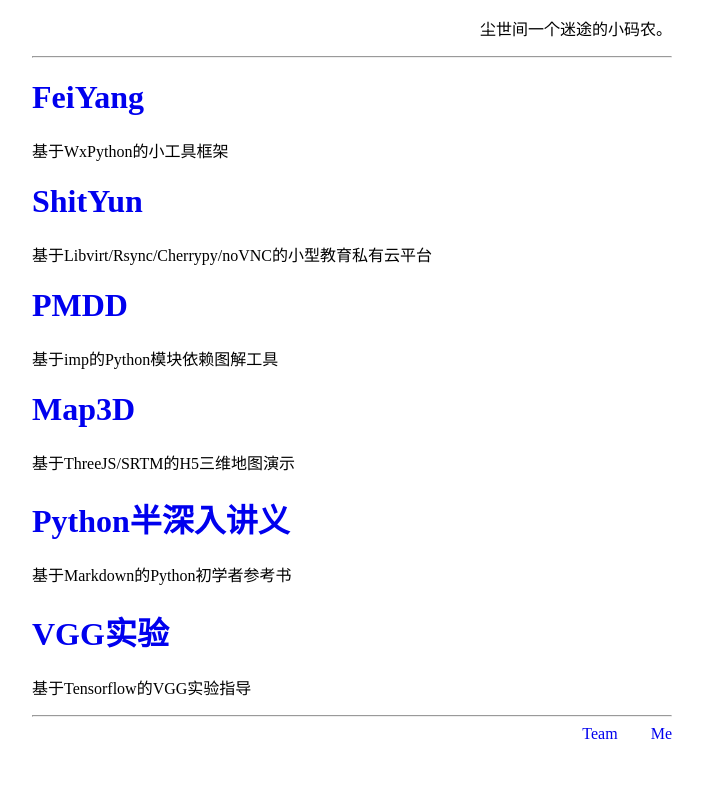
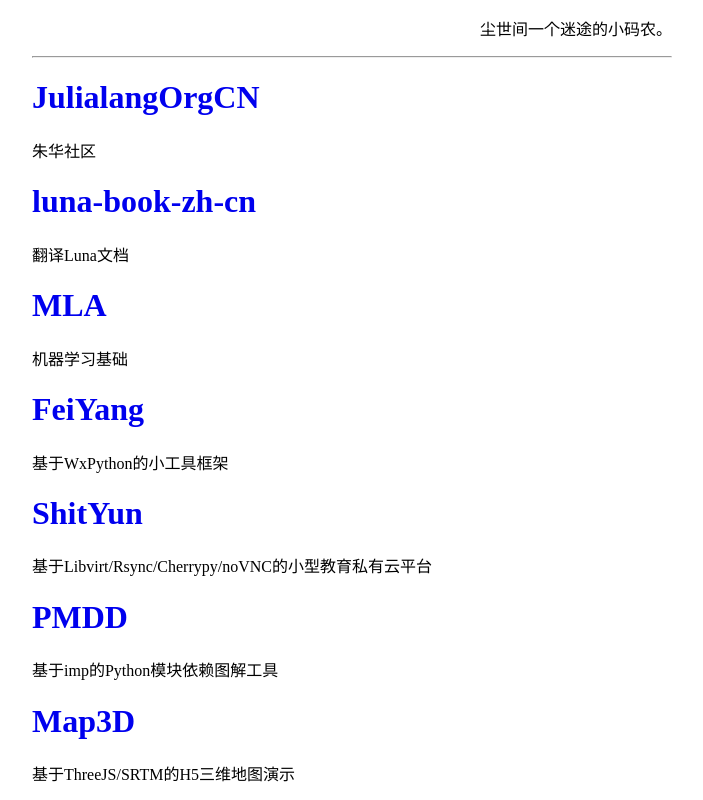
Before and after one commit to nagexiucai/nagexiucai.github.io, a plain HTML site: page index.html in a window 1280 px wide. Shown: the top 800 px of the page, without its empty margins (288-991 px from the left). Drawn offline with Linux system fonts and the light colour scheme.

Commit message:
update index.html

```diff
--- a/index.html
+++ b/index.html
@@ -34,6 +34,18 @@
     <hr/>
     <div class="project">
         <div class="project-item">
+            <h1><a href="https://github.com/JulialangOrgCN">JulialangOrgCN</a></h1>
+            <p>朱华社区</p>
+        </div>
+        <div class="project-item">
+            <h1><a href="https://github.com/LunaCN/luna-book-zh-cn">luna-book-zh-cn</a></h1>
+            <p>翻译Luna文档</p>
+        </div>
+        <div class="project-item">
+            <h1><a href="https://github.com/nagexiucai/MLA">MLA</a></h1>
+            <p>机器学习基础</p>
+        </div>
+        <div class="project-item">
             <h1><a href="https://github.com/nagexiucai/feiyang">FeiYang</a></h1>
             <p>基于WxPython的小工具框架</p>
         </div>
```
